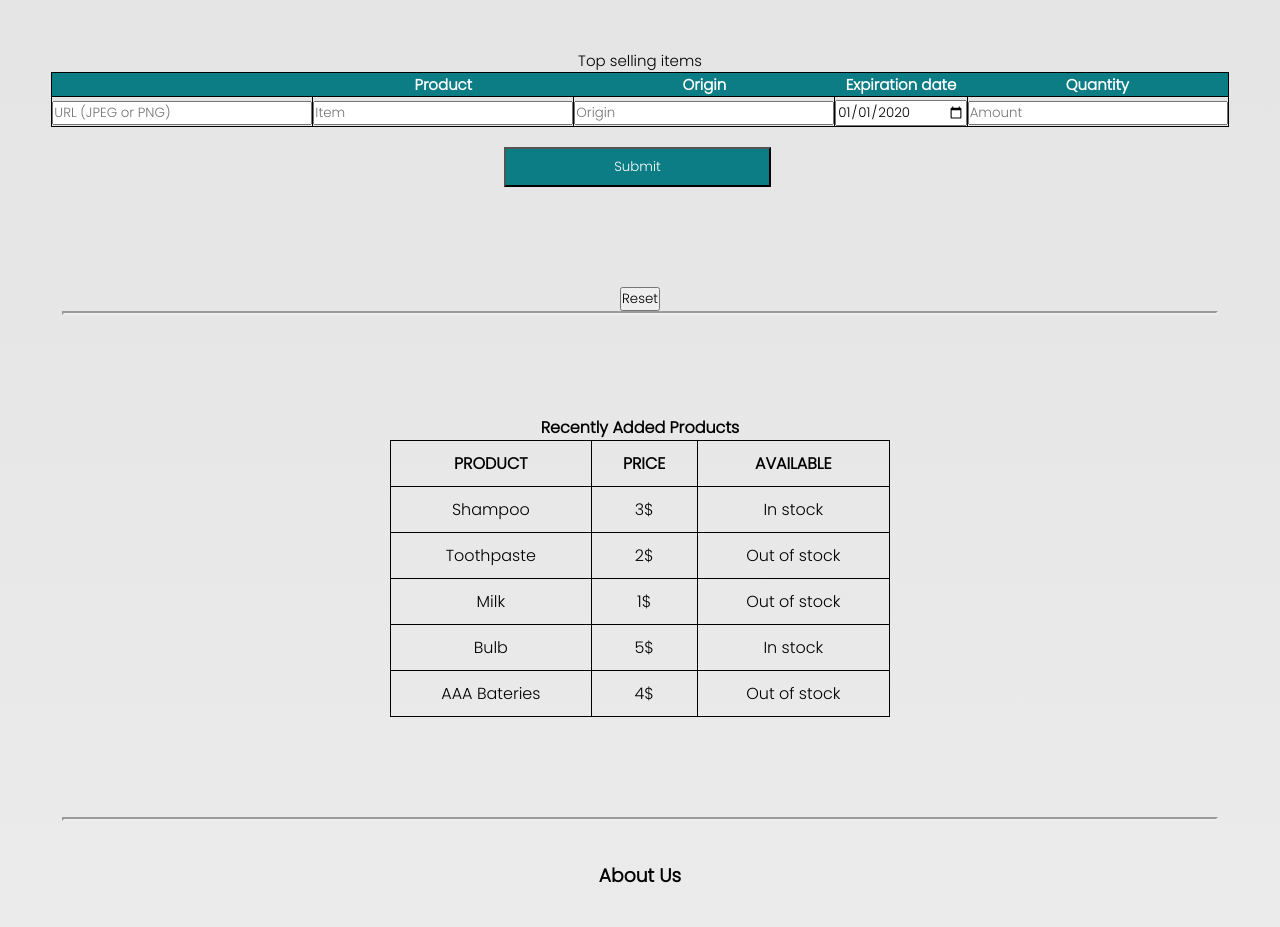
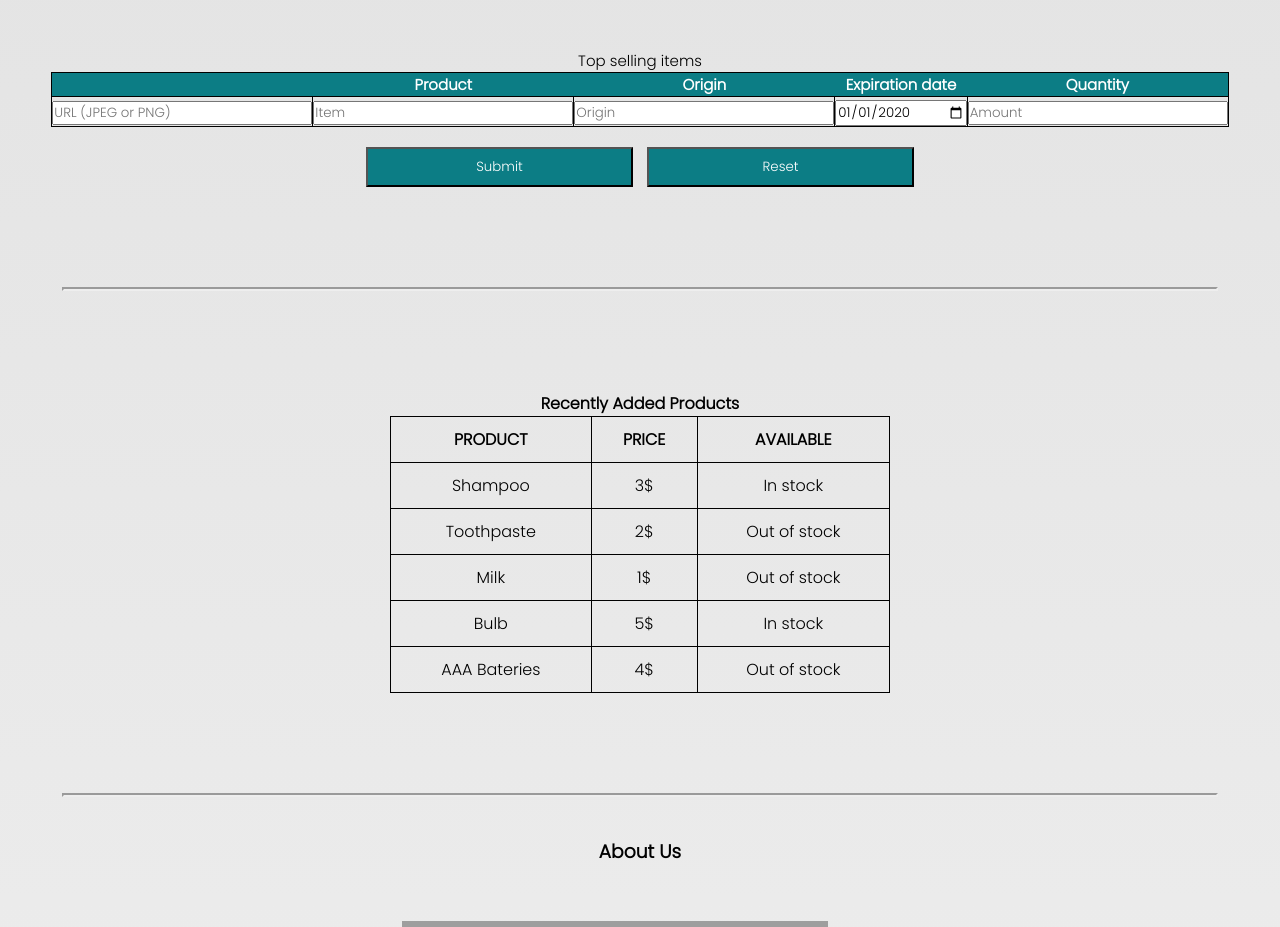
Before and after one commit to armanthegreat/WebTech-lab113, a plain HTML site: page Assignment 2/index.html in a window 1280 px wide. Shown: the part 1900-2827 px from the top of the page. Drawn offline with nearby package versions, Linux system fonts and the light colour scheme; no server answers; grey boxes are pictures that could not be loaded.

Commit message:
Changed the reset button to a form of type "reset" (LINE 153-154)

```diff
--- a/Assignment 2/index.html
+++ b/Assignment 2/index.html
@@ -146,9 +146,12 @@
         </tbody>
       </table>
       <form id="add_top_selling_item"></form>
-      <input type="submit" form="add_top_selling_item">
 
-      <button class="reset_database">Reset</button>
+      <div class="submitOrReset">
+        <input type="submit" form="add_top_selling_item">
+        <input type="reset" class="reset_database" form="add_top_selling_item">
+      </div>
+      <!-- <button class="reset_database">Reset</button> -->
 
     </section>
 
```
